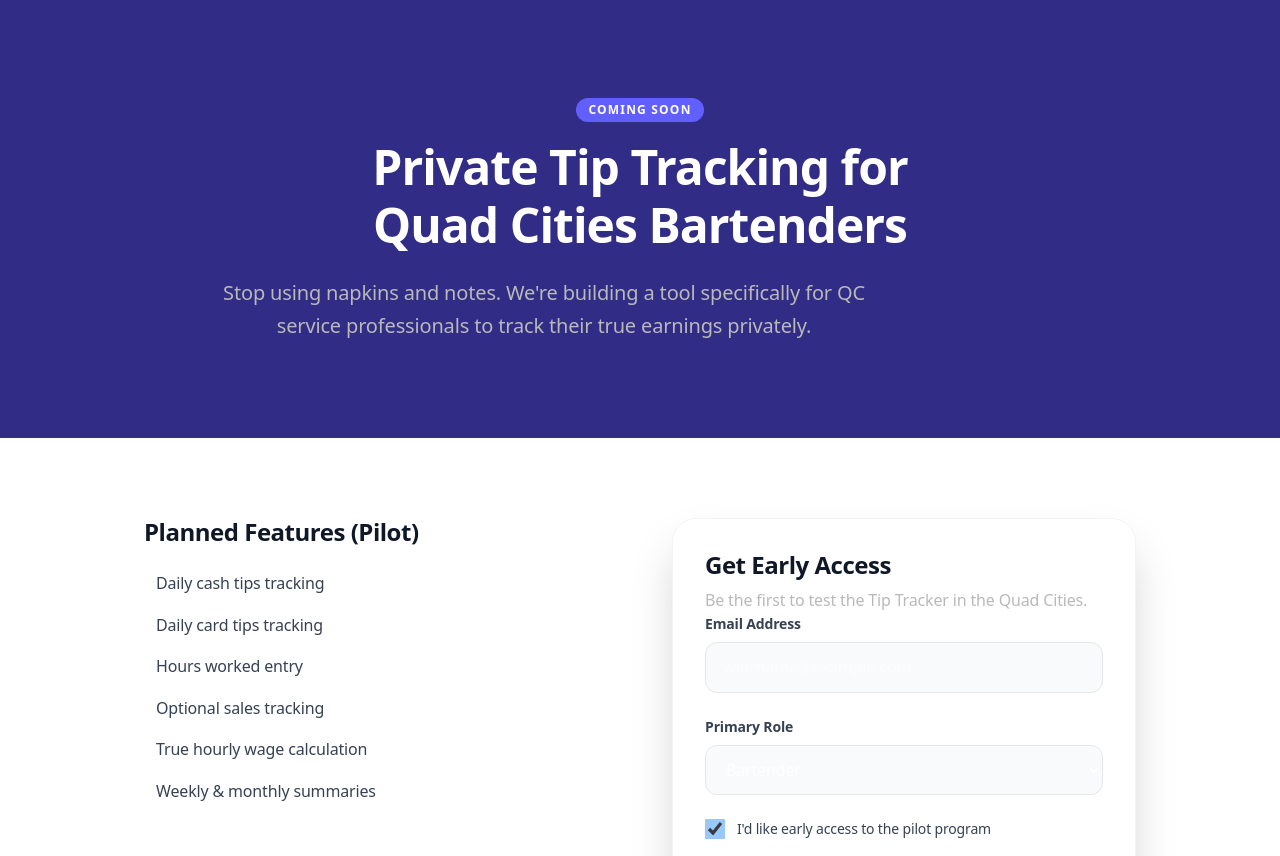
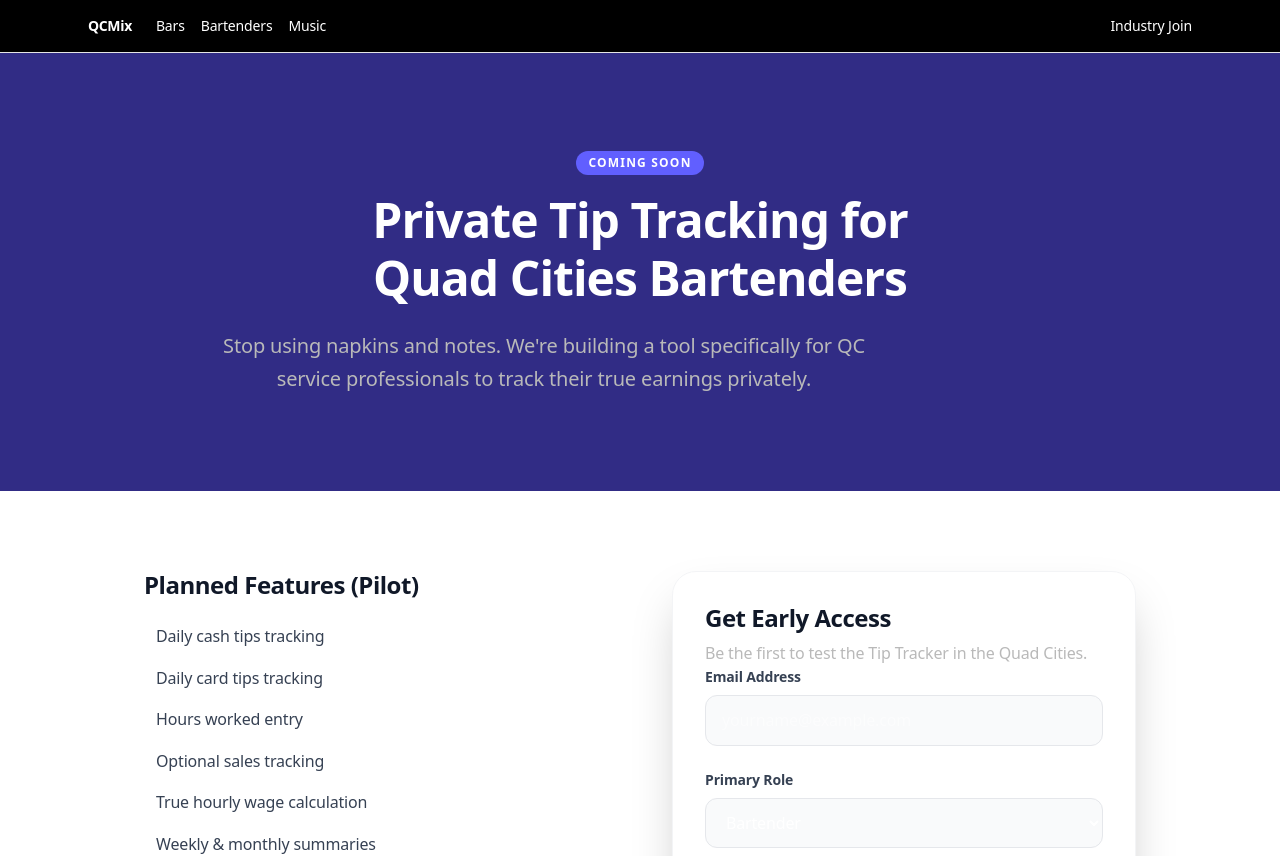
Before and after one commit to QCmix/QCMix.com, a Next.js app: page /tip-tracker in a window 1280 px wide. Shown: the top 856 px of the page. Built offline with nearby package versions, Linux system fonts and the light colour scheme; no server answers.

Commit message:
WIP: update Nav and layout

```diff
--- a/app/components/Nav.tsx
+++ b/app/components/Nav.tsx
@@ -1,16 +1,54 @@
-export function GlobalNav() {
+import Link from "next/link";
+
+export default function Nav() {
   return (
-    <nav className="border-b border-white/10">
-      <div className="mx-auto max-w-7xl px-6 py-4 flex items-center justify-between">
-        <span className="text-xs font-semibold tracking-widest uppercase text-white/80">
-          QCmix
-        </span>
-        <ul className="flex gap-8 text-xs tracking-wide text-white/60">
-          <li><a className="hover:text-white" href="/bars">Bars</a></li>
-          <li><a className="hover:text-white" href="/bartenders">Bartenders</a></li>
-          <li><a className="hover:text-white" href="/music">Music</a></li>
-        </ul>
-      </div>
-    </nav>
-  )
+    <header className="border-b border-neutral-200">
+      <nav
+        className="mx-auto flex max-w-6xl items-center justify-between px-6 py-4"
+        aria-label="Main navigation"
+      >
+        {/* Left: Brand */}
+        <div className="flex items-center gap-6">
+          <Link
+            href="/"
+            className="text-sm font-semibold tracking-tight text-neutral-900"
+          >
+            QCMix
+          </Link>
+
+          {/* Editorial Links */}
+          <div className="hidden items-center gap-4 sm:flex">
+            <Link
+              href="/bars"
+              className="text-sm text-neutral-700 hover:text-neutral-900"
+            >
+              Bars
+            </Link>
+            <Link
+              href="/bartenders"
+              className="text-sm text-neutral-700 hover:text-neutral-900"
+            >
+              Bartenders
+            </Link>
+            <Link
+              href="/music"
+              className="text-sm text-neutral-700 hover:text-neutral-900"
+            >
+              Music
+            </Link>
+          </div>
+        </div>
+
+        {/* Right: Industry */}
+        <div className="flex items-center gap-4">
+          <Link
+            href="/industry/join"
+            className="text-sm font-medium text-neutral-900 hover:underline"
+          >
+            Industry Join
+          </Link>
+        </div>
+      </nav>
+    </header>
+  );
 }
--- a/app/layout.tsx
+++ b/app/layout.tsx
@@ -1,9 +1,10 @@
+import type { Metadata } from "next";
 import "./globals.css";
+import Nav from "@/app/components/Nav";
 
-export const metadata = {
+export const metadata: Metadata = {
   title: "QCMix",
-  description:
-    "QCMix is a platform and editorial hub for Quad Cities bartending and music culture.",
+  description: "Quad Cities nightlife and music ecosystem",
 };
 
 export default function RootLayout({
@@ -13,7 +14,10 @@
 }) {
   return (
     <html lang="en">
-      <body>{children}</body>
+      <body className="min-h-screen bg-white text-neutral-900 antialiased">
+        <Nav />
+        {children}
+      </body>
     </html>
   );
 }
```
